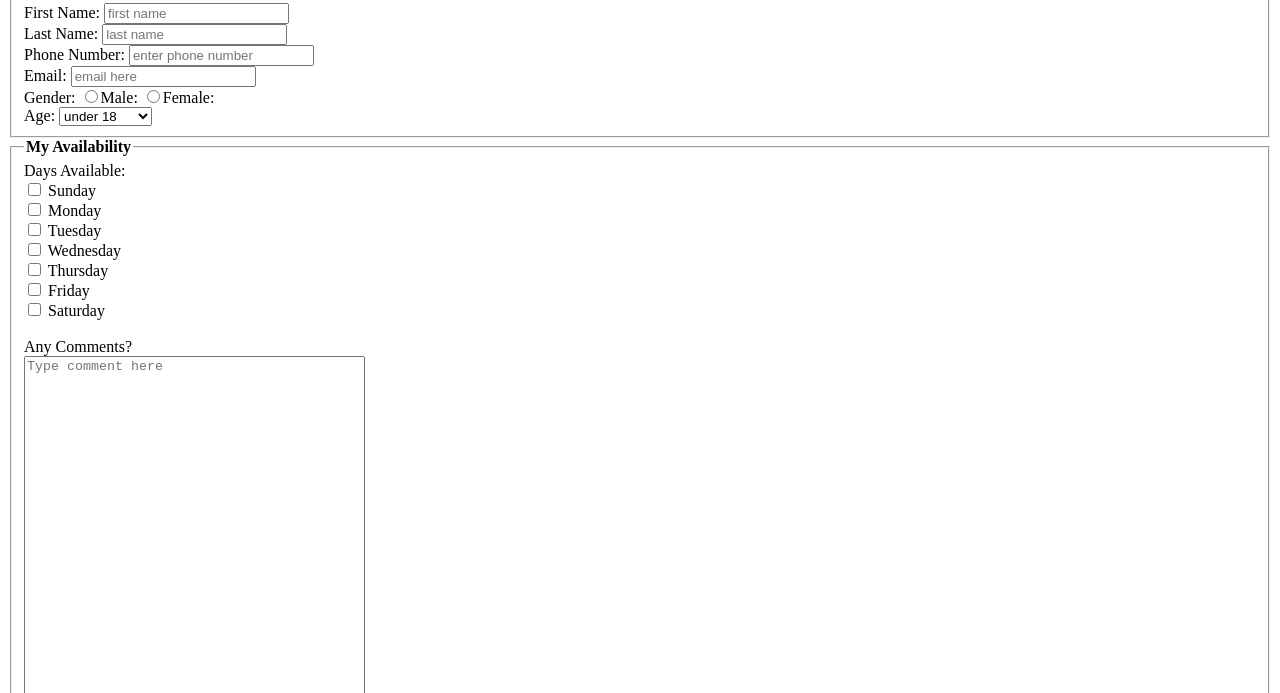
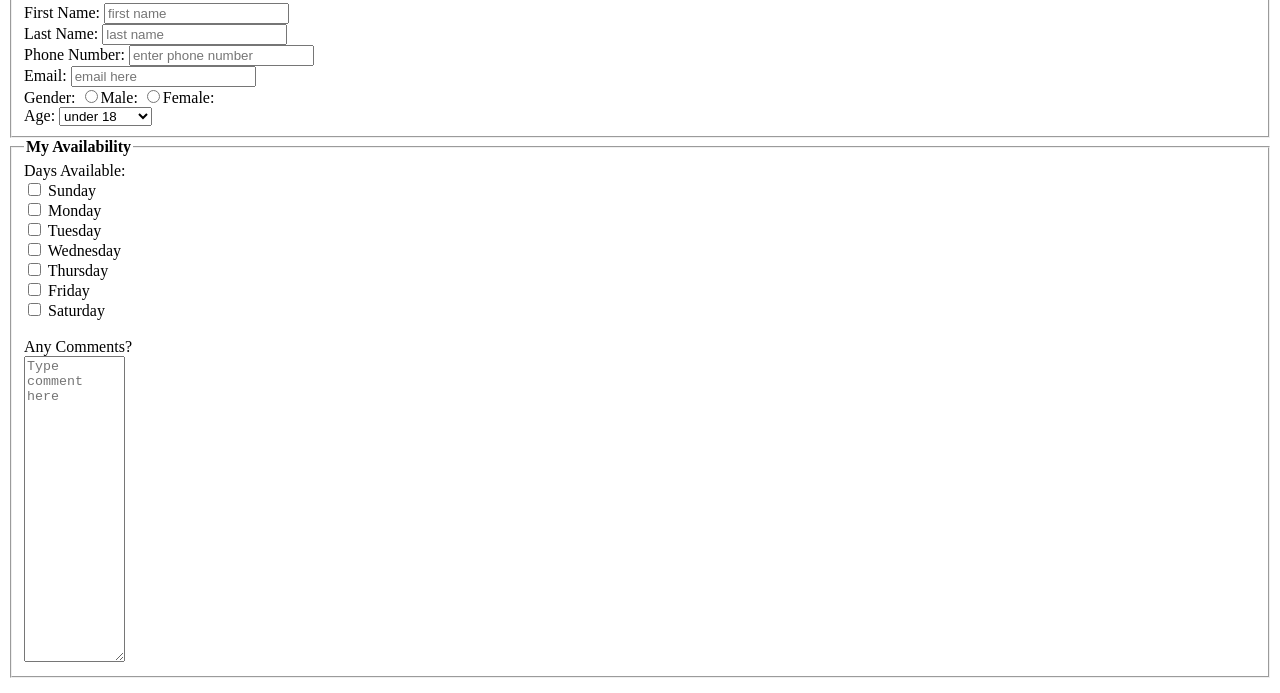
Before and after one commit to skhan125/lab4, a plain HTML site: page index.html in a window 1280 px wide. Shown: the part 100-793 px from the top of the page. Drawn offline with Linux system fonts and the light colour scheme.

Commit message:
Update index.html

```diff
--- a/index.html
+++ b/index.html
@@ -55,7 +55,7 @@
                 <label for="comments_field">Any Comments?</label>
               </div>
               <div>
-                  <textarea id="comments_field" cols="40" rows="40" name="comments_field" placeholder="Type comment here"></textarea>
+                  <textarea id="comments_field" cols="10" rows="20" name="comments_field" placeholder="Type comment here"></textarea>
               </div>
           </fieldset><br>
           <input type="hidden" name=hidden_field value="Skhan125">
```
